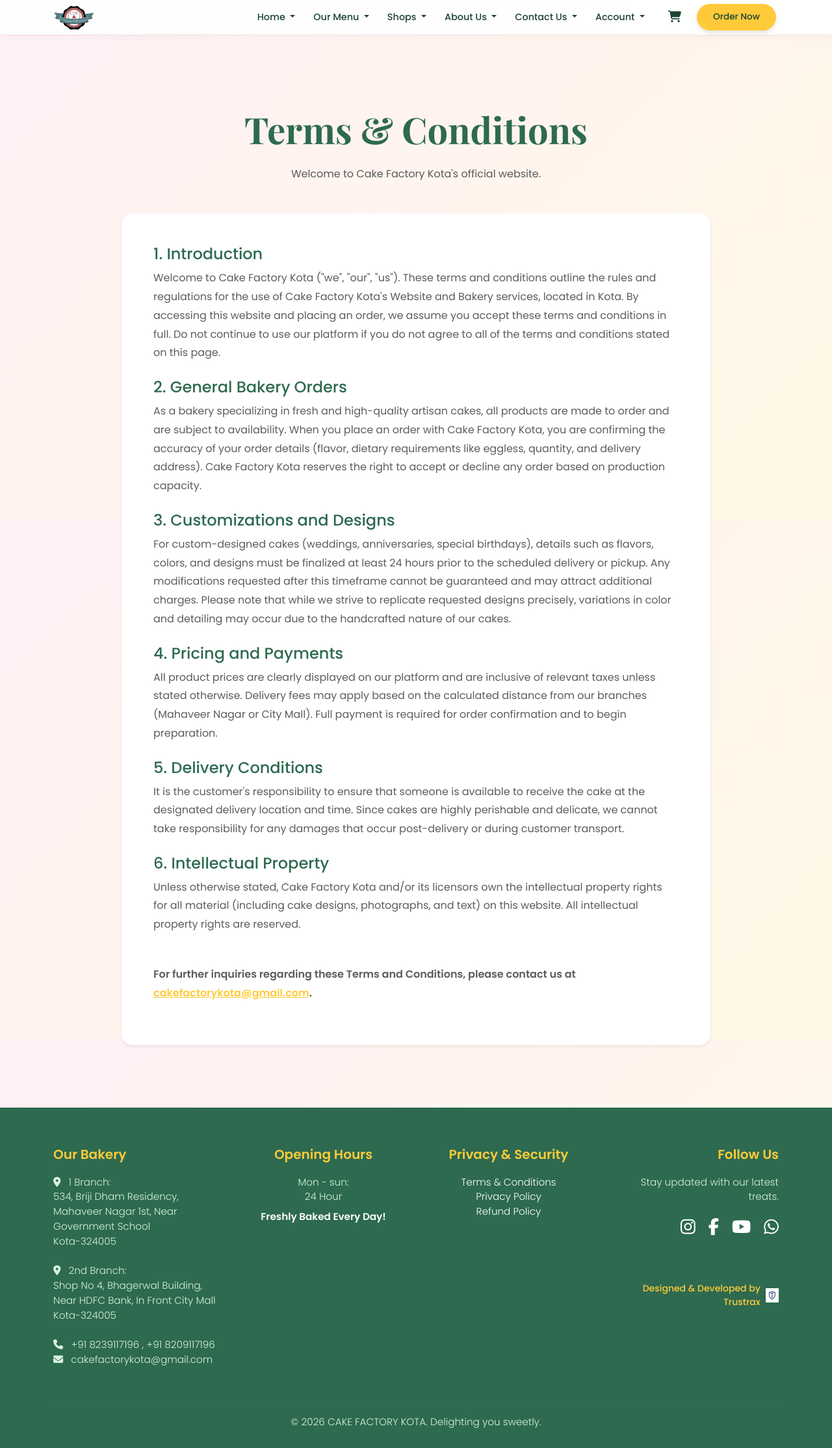
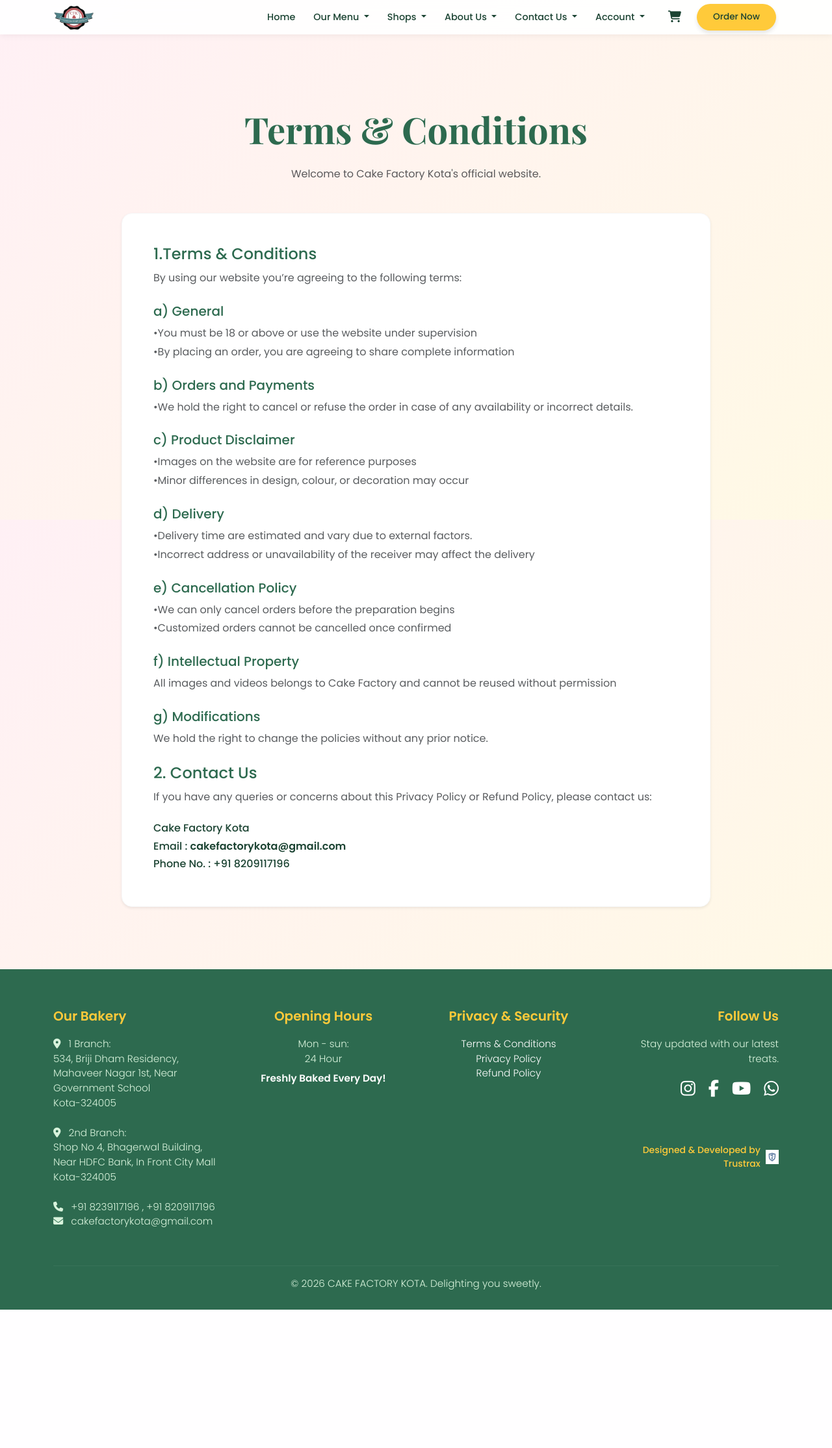
Before and after one commit to Manishajangid26/flasktask, a Flask app: page /terms in a window 1280 px wide. Shown: the whole page at 65% size. After the commit the page ends 2016 px from the top, so only its background shows below. Run offline with Flask 3, Linux system fonts and the light colour scheme; some web fonts are replaced.

Commit message:
update website

```diff
--- a/src/templates/footer.html
+++ b/src/templates/footer.html
@@ -10,7 +10,7 @@
                     Shop No 4, Bhagerwal Building, Near HDFC Bank, In Front City Mall <br>Kota-324005<br><br>
 
                     <i class="fas fa-phone me-2"></i> +91 8239117196 , +91 8209117196<br>
-                    <i class="fas fa-envelope me-2"></i> cakefactorykota@gmail.com
+                    <i class="fas fa-envelope me-2"></i>  <a href="https://cakefactorykota.com/" style="text-decoration: none; color: inherit;">cakefactorykota@gmail.com</a>
                 </p>
             </div>
 
--- a/src/templates/navbar.html
+++ b/src/templates/navbar.html
@@ -30,16 +30,11 @@
         <div class="collapse navbar-collapse" id="navbarNav">
             <ul class="navbar-nav ms-auto align-items-lg-center gap-lg-1">
                 {# Home #}
-                <li class="nav-item dropdown dropdown-hover-lg">
-                    <a class="nav-link dropdown-toggle py-2 py-lg-1" href="{{ url_for('homepage') }}"
-                        role="button" data-bs-toggle="dropdown" data-bs-auto-close="outside" aria-expanded="false">
-                        Home
-                    </a>
-                    <ul class="dropdown-menu dropdown-menu-sm shadow border-0">
-                        <li><a class="dropdown-item" href="{{ url_for('homepage') }}">Homepage</a></li>
-                        <li><a class="dropdown-item" href="{{ url_for('homepage') }}#our-story">Our story</a></li>
-                         </ul>
-                </li>
+               <li class="nav-item">
+    <a class="nav-link py-2 py-lg-1" href="{{ url_for('homepage') }}">
+        Home
+    </a>
+</li>
 
                 {# Products List #}
                 <li class="nav-item dropdown dropdown-hover-lg">
--- a/src/templates/terms.html
+++ b/src/templates/terms.html
@@ -10,26 +10,57 @@
             <p class="text-muted text-center mb-5">Welcome to Cake Factory Kota's official website.</p>
 
             <div class="content-section bg-white p-4 p-md-5 rounded-4 shadow-sm border border-light" style="line-height: 1.8;">
-                <h4 style="color: var(--primary-green);">1. Introduction</h4>
-                <p class="text-muted mb-4">Welcome to Cake Factory Kota ("we", "our", "us"). These terms and conditions outline the rules and regulations for the use of Cake Factory Kota's Website and Bakery services, located in Kota. By accessing this website and placing an order, we assume you accept these terms and conditions in full. Do not continue to use our platform if you do not agree to all of the terms and conditions stated on this page.</p>
+                <h4 style="color: var(--primary-green);">1.Terms & Conditions</h4>
+                <p class="text-muted mb-4">By using our website you’re agreeing to the following terms:</p>
 
-                <h4 style="color: var(--primary-green);">2. General Bakery Orders</h4>
-                <p class="text-muted mb-4">As a bakery specializing in fresh and high-quality artisan cakes, all products are made to order and are subject to availability. When you place an order with Cake Factory Kota, you are confirming the accuracy of your order details (flavor, dietary requirements like eggless, quantity, and delivery address). Cake Factory Kota reserves the right to accept or decline any order based on production capacity.</p>
+                <h5 style="color: var(--primary-green);">a) General</h5>
+                <p class="text-muted mb-4">
+                     &bull;You must be 18 or above or use the website under supervision
+                      <br>&bull;By placing an order, you are agreeing to share complete information
+                </p>
 
-                <h4 style="color: var(--primary-green);">3. Customizations and Designs</h4>
-                <p class="text-muted mb-4">For custom-designed cakes (weddings, anniversaries, special birthdays), details such as flavors, colors, and designs must be finalized at least 24 hours prior to the scheduled delivery or pickup. Any modifications requested after this timeframe cannot be guaranteed and may attract additional charges. Please note that while we strive to replicate requested designs precisely, variations in color and detailing may occur due to the handcrafted nature of our cakes.</p>
+                <h5 style="color: var(--primary-green);">b) Orders and Payments</h5>
+                <p class="text-muted mb-4">&bull;We hold the right to cancel or refuse the order in case of any availability or incorrect details.</p>
 
-                <h4 style="color: var(--primary-green);">4. Pricing and Payments</h4>
-                <p class="text-muted mb-4">All product prices are clearly displayed on our platform and are inclusive of relevant taxes unless stated otherwise. Delivery fees may apply based on the calculated distance from our branches (Mahaveer Nagar or City Mall). Full payment is required for order confirmation and to begin preparation.</p>
+                <h5 style="color: var(--primary-green);">c) Product Disclaimer</h5>
+                <p class="text-muted mb-4">&bull;Images on the website are for reference purposes
+                     <br>&bull;Minor differences in design, colour, or decoration may occur
+                </p>
 
-                <h4 style="color: var(--primary-green);">5. Delivery Conditions</h4>
-                <p class="text-muted mb-4">It is the customer's responsibility to ensure that someone is available to receive the cake at the designated delivery location and time. Since cakes are highly perishable and delicate, we cannot take responsibility for any damages that occur post-delivery or during customer transport.</p>
+                <h5 style="color: var(--primary-green);">d) Delivery</h5>
+                <p class="text-muted mb-4">&bull;Delivery time are estimated and vary due to external factors.
+                     <br>&bull;Incorrect address or unavailability of the receiver may affect the delivery
+                </p>
 
-                <h4 style="color: var(--primary-green);">6. Intellectual Property</h4>
-                <p class="text-muted mb-4">Unless otherwise stated, Cake Factory Kota and/or its licensors own the intellectual property rights for all material (including cake designs, photographs, and text) on this website. All intellectual property rights are reserved.</p>
+                <h5 style="color: var(--primary-green);">e) Cancellation Policy</h5>
+                <p class="text-muted mb-4">&bull;We can only cancel orders before the preparation begins
+                     <br>&bull;Customized orders cannot be cancelled once confirmed
+                </p>
 
-                <p class="mt-5 text-muted fw-bold">For further inquiries regarding these Terms and Conditions, please contact us at <a href="mailto:cakefactorykota@gmail.com" style="color: var(--primary-yellow);">cakefactorykota@gmail.com</a>.</p>
-            </div>
+                <h5 style="color: var(--primary-green);">f) Intellectual Property</h5>
+                <p class="text-muted mb-4">All images and videos belongs to Cake Factory and cannot be reused without permission
+                </p>
+
+                <h5 style="color: var(--primary-green);">g) Modifications</h5>
+                <p class="text-muted mb-4">
+                    We hold the right to change the policies without any prior notice.
+                </p>
+
+                 <h4 style="color: var(--primary-green);">2. Contact Us</h4>
+                <p class="text-muted mb-4">
+                   If you have any queries or concerns about this Privacy Policy or Refund Policy, please contact us:
+                </p>
+                <h6>Cake Factory Kota</h6>
+                <h6>Email :
+    <a href="https://cakefactorykota.com/"
+       target="_blank"
+       style="text-decoration: none; color: inherit; font-weight: bold;">
+       cakefactorykota@gmail.com
+    </a>
+</h6>
+                <h6>Phone No. : +91 8209117196</h6>
+
+                   </div>
         </div>
     </div>
 </div>
```
Also changed, not shown: bakery.db.
